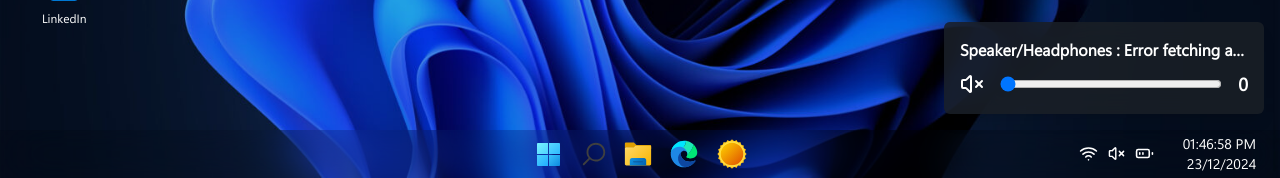
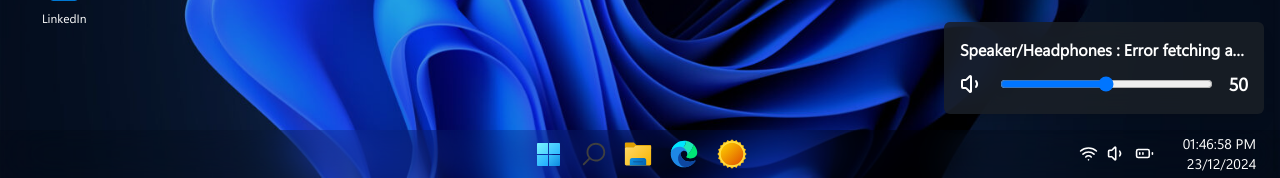
Before and after one commit to iSayZ/Windows-Portfolio, a Next.js app: page / in a window 1280 px wide. Both pictures are taken after a click on the button 1116 px from the left and 775 px from the top of the page. Shown: the part 622-800 px from the top of the page. Built offline with nearby package versions, Linux system fonts and the light colour scheme.

Commit message:
Context created to manage the volume of all app sounds from the SoundMenu

```diff
--- a/src/app/components/Taskbar/SystemTray/SoundButton/SoundMenu/component.tsx
+++ b/src/app/components/Taskbar/SystemTray/SoundButton/SoundMenu/component.tsx
@@ -1,19 +1,24 @@
 import React, { useRef } from 'react';
 import { Volume, Volume1, Volume2, VolumeX } from 'lucide-react';
-import { SoundMenuProps } from './types';
 import useAudioOutput from './hooks/useAudioOutpout';
 import useClickOutside from '@/app/hooks/useClickOutside';
+import { useAudio } from '@/app/context/AudioContext';
+
+interface SoundMenuProps {
+  isOpen: boolean;
+  onClose: () => void;
+  toggleButtonRef: React.RefObject<HTMLButtonElement | null>;
+}
 
 const SoundMenu: React.FC<SoundMenuProps> = ({
-  volume,
-  onVolumeChange,
   isOpen,
   onClose,
   toggleButtonRef,
 }) => {
   const audioOutput = useAudioOutput();
+  const { volume, isMuted, setVolume, toggleMute } = useAudio();
 
-  const menuRef = useRef<HTMLDivElement | null>(null);
+  const menuRef = useRef<HTMLDivElement>(null);
   useClickOutside({
     isOpen,
     onClose,
@@ -21,7 +26,7 @@ const SoundMenu: React.FC<SoundMenuProps> = ({
   });
 
   const getVolumeIcon = () => {
-    if (volume === 0) return <VolumeX size={24} />;
+    if (isMuted || volume === 0) return <VolumeX size={24} />;
     if (volume < 33) return <Volume size={24} />;
     if (volume < 66) return <Volume1 size={24} />;
     return <Volume2 size={24} />;
@@ -36,15 +41,20 @@ const SoundMenu: React.FC<SoundMenuProps> = ({
         Speaker/Headphones : {audioOutput}
       </p>
       <div className="flex items-center gap-4">
-        {/* Dynamic icon */}
-        <div className="text-primary">{getVolumeIcon()}</div>
-        {/* Volume slider */}
+        {/* Icône de volume cliquable pour mute/unmute */}
+        <button
+          onClick={toggleMute}
+          className="text-primary hover:text-primary/80 transition-colors"
+        >
+          {getVolumeIcon()}
+        </button>
+        {/* Slider de volume */}
         <input
           type="range"
           min="0"
           max="100"
           value={volume}
-          onChange={(e) => onVolumeChange(Number(e.target.value))}
+          onChange={(e) => setVolume(Number(e.target.value))}
           className="w-full cursor-pointer"
         />
         <p className="text-center text-lg font-bold">{volume}</p>
--- a/src/app/components/Taskbar/SystemTray/SoundButton/component.tsx
+++ b/src/app/components/Taskbar/SystemTray/SoundButton/component.tsx
@@ -1,102 +1,46 @@
-import React, { useState, useRef, useEffect } from 'react';
+'use client';
+
+import React, { useRef, useState } from 'react';
+import { Volume, Volume1, Volume2, VolumeX } from 'lucide-react';
+import { useAudio } from '@/app/context/AudioContext';
+import { SoundMenu } from './SoundMenu';
 import { Tooltip } from '@/app/components/Tooltip';
 import { MenuPortal } from '../../MenuPortal';
-import { SoundMenu } from './SoundMenu';
-import { Volume, Volume1, Volume2, VolumeX } from 'lucide-react';
-import { playlist } from './constants';
 
-const SoundButton: React.FC = () => {
-  const [volume, setVolume] = useState<number>(0);
-  const [isSoundMenuOpen, setIsSoundMenuOpen] = useState<boolean>(false);
-  const [isAudioPlaying, setIsAudioPlaying] = useState<boolean>(false); // Track if audio is playing
+export const SoundButton: React.FC = () => {
+  const [isMenuOpen, setIsMenuOpen] = useState(false);
+  const toggleButtonRef = useRef<HTMLButtonElement>(null);
+  const { volume, isMuted } = useAudio();
 
-  const toggleButtonRef = useRef<HTMLButtonElement | null>(null);
-  const audioRef = useRef<HTMLAudioElement | null>(null);
-
-  const [currentSongIndex, setCurrentSongIndex] = useState<number>(0);
-
-  const toggleSoundMenu = () => setIsSoundMenuOpen(!isSoundMenuOpen);
+  const toggleMenu = () => setIsMenuOpen(!isMenuOpen);
 
   const getVolumeIcon = () => {
-    if (volume === 0) return <VolumeX size={17} />;
-    if (volume < 33) return <Volume size={17} />;
-    if (volume < 66) return <Volume1 size={17} />;
-    return <Volume2 size={17} />;
+    if (isMuted || volume === 0) return <VolumeX size={19} />;
+    if (volume < 33) return <Volume size={19} />;
+    if (volume < 66) return <Volume1 size={19} />;
+    return <Volume2 size={19} />;
   };
-
-  const handleVolumeChange = (newVolume: number) => {
-    setVolume(newVolume);
-    if (audioRef.current) {
-      audioRef.current.volume = newVolume / 100;
-
-      if (newVolume > 0 && audioRef.current.paused) {
-        // Play audio if it's paused
-        audioRef.current.play().catch((error) => {
-          console.error('Error playing audio:', error);
-        });
-        setIsAudioPlaying(true); // Track that audio is now playing
-      }
-    }
-  };
-
-  const handleSongEnd = () => {
-    setCurrentSongIndex((prevIndex) => (prevIndex + 1) % playlist.length);
-  };
-
-  useEffect(() => {
-    if (audioRef.current) {
-      audioRef.current.src = playlist[currentSongIndex];
-      if (isAudioPlaying) {
-        audioRef.current.play().catch((error) => {
-          console.error('Error playing audio:', error);
-        });
-      }
-    }
-  }, [currentSongIndex, isAudioPlaying]);
-
-  useEffect(() => {
-    if (audioRef.current && volume === 0) {
-      audioRef.current.pause();
-    }
-  }, [volume]);
 
   return (
     <div>
-      {/* Toggle button to open menu */}
       <Tooltip content={`Volume ${volume}%`}>
         <button
           ref={toggleButtonRef}
+          onClick={toggleMenu}
           className="flex items-center justify-center size-7 hover:bg-accent transition rounded"
-          aria-label="Volume settings"
-          onClick={toggleSoundMenu}
+          aria-label="Sound settings"
         >
           {getVolumeIcon()}
         </button>
       </Tooltip>
 
-      {/* SoundMenu */}
-      <MenuPortal isOpen={isSoundMenuOpen} onClose={toggleSoundMenu}>
+      <MenuPortal isOpen={isMenuOpen} onClose={toggleMenu}>
         <SoundMenu
-          volume={volume}
-          onVolumeChange={handleVolumeChange}
-          isOpen={isSoundMenuOpen}
-          onClose={toggleSoundMenu}
+          isOpen={isMenuOpen}
+          onClose={toggleMenu}
           toggleButtonRef={toggleButtonRef}
         />
       </MenuPortal>
-
-      {/* Hidden Audio Player */}
-      <audio
-        ref={audioRef}
-        controls
-        style={{ display: 'none' }}
-        onEnded={handleSongEnd}
-      >
-        <source src={playlist[currentSongIndex]} type="audio/mp3" />
-        Your browser does not support the audio element.
-      </audio>
     </div>
   );
 };
-
-export default SoundButton;
--- a/src/app/components/Taskbar/SystemTray/SoundButton/constants.ts
+++ /dev/null
@@ -1,5 +0,0 @@
-export const playlist: string[] = [
-  'assets/audios/ripples-play.mp3',
-  'assets/audios/free-fall.mp3',
-  'assets/audios/i-see-you.mp3',
-];
--- a/src/app/components/Taskbar/SystemTray/SoundButton/index.ts
+++ b/src/app/components/Taskbar/SystemTray/SoundButton/index.ts
@@ -1,2 +1 @@
-export { default as SoundButton } from './component';
-export * from './constants';
+export { SoundButton } from './component';
--- a/src/app/components/apps/FileExplorer/component.tsx
+++ b/src/app/components/apps/FileExplorer/component.tsx
@@ -65,7 +65,6 @@ export const FileExplorer: React.FC<FileExplorerProps> = ({
         } else if (item.type === 'audio' && app.shortname === 'MusicPlayer') {
           openApp({
             ...app,
-            name: `MusicPlayer - ${item.name}`,
             defaultProps: {
               realPath: item.realPath,
               unmute: true,
--- a/src/app/components/apps/MusicPlayer/component.tsx
+++ b/src/app/components/apps/MusicPlayer/component.tsx
@@ -10,6 +10,7 @@ import {
 } from 'lucide-react';
 import { MusicPlayerProps } from './types';
 import Image from 'next/image';
+import { useAudio, useAudioElement } from '@/app/context/AudioContext';
 
 export const MusicPlayer: React.FC<MusicPlayerProps> = ({ realPath }) => {
   const [audioUrl, setAudioUrl] = useState<string | null>(null);
@@ -18,16 +19,18 @@ export const MusicPlayer: React.FC<MusicPlayerProps> = ({ realPath }) => {
 
   // Audio player states
   const [isPlaying, setIsPlaying] = useState(false);
-  const [isMuted, setIsMuted] = useState(false);
   const [currentTime, setCurrentTime] = useState(0);
   const [duration, setDuration] = useState(0);
-  const [volume, setVolume] = useState(1);
 
   // Refs
   const audioRef = useRef<HTMLAudioElement>(null);
   const progressRef = useRef<HTMLInputElement>(null);
 
-  const audioName = realPath ? realPath.split('/').pop() : 'Music Player'
+  // use global AudioContext
+  const { volume, isMuted, toggleMute } = useAudio();
+  useAudioElement(audioRef);
+
+  const audioName = realPath ? realPath.split('/').pop() : 'Music Player';
 
   useEffect(() => {
     const loadAudio = async () => {
@@ -60,7 +63,6 @@ export const MusicPlayer: React.FC<MusicPlayerProps> = ({ realPath }) => {
 
     loadAudio();
 
-    // Cleanup function to revoke object URL
     return () => {
       if (audioUrl) {
         URL.revokeObjectURL(audioUrl);
@@ -73,7 +75,6 @@ export const MusicPlayer: React.FC<MusicPlayerProps> = ({ realPath }) => {
     if (audioRef.current) {
       setCurrentTime(audioRef.current.currentTime);
 
-      // Update progress bar
       if (progressRef.current) {
         const progress = (audioRef.current.currentTime / audioRef.current.duration) * 100;
         progressRef.current.value = progress.toString();
@@ -96,24 +97,6 @@ export const MusicPlayer: React.FC<MusicPlayerProps> = ({ realPath }) => {
         audioRef.current.play();
       }
       setIsPlaying(!isPlaying);
-    }
-  };
-
-  // Toggle mute
-  const toggleMute = () => {
-    if (audioRef.current) {
-      audioRef.current.muted = !isMuted;
-      setIsMuted(!isMuted);
-    }
-  };
-
-  // Volume change
-  const handleVolumeChange = (e: React.ChangeEvent<HTMLInputElement>) => {
-    const newVolume = parseFloat(e.target.value);
-    if (audioRef.current) {
-      audioRef.current.volume = newVolume;
-      setVolume(newVolume);
-      setIsMuted(newVolume === 0);
     }
   };
 
@@ -151,11 +134,11 @@ export const MusicPlayer: React.FC<MusicPlayerProps> = ({ realPath }) => {
 
   return (
     <div className="w-full h-full bg-background backdrop-blur-2xl flex flex-col">
-      {/* Zone principale avec icône et titre */}
+      {/* Content with sound image / name */}
       <div className="flex-1 flex flex-col items-center justify-center">
         <Image
           src="/assets/images/app-icons/desktop/music-player.svg"
-          alt="Description de l'image"
+          alt="Music Player"
           width={100}
           height={100}
           priority
@@ -165,7 +148,7 @@ export const MusicPlayer: React.FC<MusicPlayerProps> = ({ realPath }) => {
         </h2>
       </div>
 
-      {/* Barre de contrôle en bas style Windows 11 */}
+      {/* Bottom Control Bar */}
       <div className="w-full bg-secondary-bg border-t border-secondary p-4">
         {/* Audio element */}
         {audioUrl && (
@@ -202,37 +185,21 @@ export const MusicPlayer: React.FC<MusicPlayerProps> = ({ realPath }) => {
         </div>
 
         {/* Controls */}
-          {/* Contrôles centraux */}
         <div className="flex items-center justify-between relative">
-            {/* Contrôle gauche : Shuffle */}
+          {/* Left control : Shuffle */}
           <button className="text-foreground hover:text-foreground">
             <Shuffle size={20} />
           </button>
 
-            {/* Contrôle droite : Volume */}
-            <div className="flex items-center space-x-2">
+          {/* Rigth control : Volume */}
           <button
             onClick={toggleMute}
             className="text-foreground hover:text-foreground"
           >
             {isMuted ? <VolumeX size={20} /> : <Volume2 size={20} />}
           </button>
-              <input
-                type="range"
-                min="0"
-                max="1"
-                step="0.1"
-                value={volume}
-                onChange={handleVolumeChange}
-                className="w-20 h-1 bg-gray-500 rounded-full appearance-none cursor-pointer
-                  [&::-webkit-slider-thumb]:appearance-none
-                  [&::-webkit-slider-thumb]:w-3
-                  [&::-webkit-slider-thumb]:h-3
-                  [&::-webkit-slider-thumb]:rounded-full
-                  [&::-webkit-slider-thumb]:bg-foreground
-                  hover:[&::-webkit-slider-thumb]:bg-blue-500"
-              />
-            </div>
+
+          {/* Centered control : Prev, Play, Next */}
           <div className='absolute top-1/2 left-1/2 transform -translate-x-1/2 -translate-y-1/2 space-x-4'>
             <button className="text-foreground hover:text-foreground">
               <SkipBack size={24} />
--- a/src/app/components/apps/YouTubeViewer/component.tsx
+++ b/src/app/components/apps/YouTubeViewer/component.tsx
@@ -1,5 +1,27 @@
-import React, { useState, useEffect } from 'react';
+import React, { useState, useEffect, useRef } from 'react';
 import { YouTubeViewerProps } from './types';
+import { useAudio } from '@/app/context/AudioContext';
+
+declare global {
+  interface Window {
+    YT: {
+      Player: new (
+        elementId: string | HTMLElement,
+        options: {
+          videoId: string;
+          events: {
+            onReady: (event: { target: any }) => void;
+          };
+          playerVars: {
+            autoplay: number;
+            mute: number;
+          };
+        }
+      ) => any;
+    };
+    onYouTubeIframeAPIReady: () => void;
+  }
+}
 
 export const YouTubeViewer: React.FC<YouTubeViewerProps> = ({ url, unmute = false }) => {
   const [videoSource, setVideoSource] = useState<{
@@ -7,37 +29,93 @@ export const YouTubeViewer: React.FC<YouTubeViewerProps> = ({ url, unmute = fals
     id: string | null;
   }>({ type: 'youtube', id: null });
   const [error, setError] = useState<string | null>(null);
+  const [player, setPlayer] = useState<any>(null);
+  const videoRef = useRef<HTMLVideoElement>(null);
+  const playerContainerRef = useRef<HTMLDivElement>(null);
+  const { volume, isMuted, registerAudio } = useAudio();
+
+  // Load YouTube API
+  useEffect(() => {
+    if (!window.YT) {
+      const tag = document.createElement('script');
+      tag.src = 'https://www.youtube.com/iframe_api';
+      const firstScriptTag = document.getElementsByTagName('script')[0];
+      firstScriptTag.parentNode?.insertBefore(tag, firstScriptTag);
+
+      window.onYouTubeIframeAPIReady = () => {
+        initializePlayer();
+      };
+    } else {
+      initializePlayer();
+    }
+  }, [videoSource.id]);
+
+  // Initialize YouTube player
+  const initializePlayer = () => {
+    if (videoSource.type === 'youtube' && videoSource.id && window.YT && playerContainerRef.current) {
+      // We ignore the returned player instance as we use the event.target in onReady
+      new window.YT.Player(playerContainerRef.current, {
+        videoId: videoSource.id,
+        events: {
+          onReady: (event) => {
+            setPlayer(event.target);
+            // Initialize volume
+            event.target.setVolume(volume);
+            if (isMuted) {
+              event.target.mute();
+            }
+          },
+        },
+        playerVars: {
+          autoplay: 1,
+          mute: unmute ? 0 : 1,
+        },
+      });
+    }
+  };
+
+  // Synchronize volume with AudioContext
+  useEffect(() => {
+    if (player && videoSource.type === 'youtube') {
+      if (isMuted) {
+        player.mute();
+      } else {
+        player.unMute();
+        player.setVolume(volume);
+      }
+    }
+  }, [volume, isMuted, player]);
+
+  // Register local video in AudioContext
+  useEffect(() => {
+    if (videoSource.type === 'local' && videoRef.current) {
+      registerAudio(videoRef.current);
+    }
+  }, [videoSource.type, registerAudio]);
 
   useEffect(() => {
-    // Extract YouTube video ID from various URL formats
     const extractYouTubeVideoId = (inputUrl: string) => {
       try {
         const urlObj = new URL(inputUrl);
 
-        // Check if it's a local file video
         const localVideoExtensions = ['mp4', 'webm', 'ogg', 'mov', 'avi', 'mkv'];
         const fileExtension = inputUrl.split('.').pop()?.toLowerCase();
 
         if (fileExtension && localVideoExtensions.includes(fileExtension)) {
-          // Local video file
           setVideoSource({ type: 'local', id: inputUrl });
           return;
         }
 
-        // YouTube URL handling
         if (urlObj.hostname === 'youtu.be') {
-          // Shortened URL format
           setVideoSource({ type: 'youtube', id: urlObj.pathname.slice(1) });
           return;
         } else if (urlObj.hostname === 'www.youtube.com' || urlObj.hostname === 'youtube.com') {
-          // Long URL formats
           const videoIdParam = urlObj.searchParams.get('v');
           if (videoIdParam) {
             setVideoSource({ type: 'youtube', id: videoIdParam });
             return;
           }
 
-          // Handle embed URLs
           const pathParts = urlObj.pathname.split('/');
           const embedIndex = pathParts.indexOf('embed');
           if (embedIndex !== -1 && pathParts[embedIndex + 1]) {
@@ -76,16 +154,10 @@ export const YouTubeViewer: React.FC<YouTubeViewerProps> = ({ url, unmute = fals
     <div className="w-full h-full flex items-center justify-center bg-black">
       <div className="aspect-video w-full h-full">
         {videoSource.type === 'youtube' ? (
-          <iframe
-            src={`https://www.youtube.com/embed/${videoSource.id}?autoplay=1${unmute ? '&mute=0' : '&mute=1'}`}
-            title="YouTube video player"
-            allow="accelerometer; autoplay; clipboard-write; encrypted-media; gyroscope; picture-in-picture; web-share"
-            referrerPolicy="strict-origin-when-cross-origin"
-            className="w-full h-full"
-            allowFullScreen
-          />
+          <div ref={playerContainerRef} className="w-full h-full" />
         ) : (
           <video
+            ref={videoRef}
             src={videoSource.id}
             autoPlay
             controls
--- /dev/null
+++ b/src/app/context/AudioContext.tsx
@@ -0,0 +1,107 @@
+"use client";
+
+import React, { createContext, useContext, useState, useEffect, useCallback } from 'react';
+
+interface AudioContextType {
+  volume: number;
+  isMuted: boolean;
+  previousVolume: number;
+  setVolume: (volume: number) => void;
+  toggleMute: () => void;
+  registerAudio: (audioElement: HTMLAudioElement) => void;
+  unregisterAudio: (audioElement: HTMLAudioElement) => void;
+}
+
+const AudioContext = createContext<AudioContextType | undefined>(undefined);
+
+export const AudioProvider: React.FC<{ children: React.ReactNode }> = ({ children }) => {
+  const [volume, setVolumeState] = useState<number>(50);
+  const [isMuted, setIsMuted] = useState<boolean>(false);
+  const [previousVolume, setPreviousVolume] = useState<number>(50);
+  const [audioElements, setAudioElements] = useState<Set<HTMLAudioElement>>(new Set());
+
+  // Appliquer le volume à tous les éléments audio enregistrés
+  const applyVolumeToAll = useCallback((newVolume: number) => {
+    audioElements.forEach(audio => {
+      audio.volume = newVolume / 100;
+    });
+  }, [audioElements]);
+
+  // Mettre à jour le volume
+  const setVolume = useCallback((newVolume: number) => {
+    setVolumeState(newVolume);
+    if (!isMuted) {
+      applyVolumeToAll(newVolume);
+    }
+  }, [isMuted, applyVolumeToAll]);
+
+  // Basculer le mode muet
+  const toggleMute = useCallback(() => {
+    setIsMuted(prev => {
+      if (prev) {
+        // Restaurer le volume précédent
+        applyVolumeToAll(previousVolume);
+        return false;
+      } else {
+        // Sauvegarder le volume actuel et couper le son
+        setPreviousVolume(volume);
+        applyVolumeToAll(0);
+        return true;
+      }
+    });
+  }, [volume, previousVolume, applyVolumeToAll]);
+
+  // Enregistrer un nouvel élément audio
+  const registerAudio = useCallback((audioElement: HTMLAudioElement) => {
+    setAudioElements(prev => {
+      const newSet = new Set(prev);
+      newSet.add(audioElement);
+      return newSet;
+    });
+    // Appliquer le volume actuel au nouvel élément
+    audioElement.volume = isMuted ? 0 : volume / 100;
+  }, [volume, isMuted]);
+
+  // Supprimer un élément audio
+  const unregisterAudio = useCallback((audioElement: HTMLAudioElement) => {
+    setAudioElements(prev => {
+      const newSet = new Set(prev);
+      newSet.delete(audioElement);
+      return newSet;
+    });
+  }, []);
+
+  const value = {
+    volume,
+    isMuted,
+    previousVolume,
+    setVolume,
+    toggleMute,
+    registerAudio,
+    unregisterAudio
+  };
+
+  return <AudioContext.Provider value={value}>{children}</AudioContext.Provider>;
+};
+
+// Hook personnalisé pour utiliser le contexte audio
+export const useAudio = () => {
+  const context = useContext(AudioContext);
+  if (context === undefined) {
+    throw new Error('useAudio must be used within an AudioProvider');
+  }
+  return context;
+};
+
+// Hook pour gérer facilement un élément audio
+export const useAudioElement = (audioRef: React.RefObject<HTMLAudioElement | null>) => {
+  const { registerAudio, unregisterAudio } = useAudio();
+
+  useEffect(() => {
+    const audioElement = audioRef.current;
+    if (audioElement) {
+      registerAudio(audioElement);
+      return () => unregisterAudio(audioElement);
+    }
+  }, [audioRef, registerAudio, unregisterAudio]);
+};
```
Also changed, not shown: src/app/layout.tsx (+7 -4 lines). Lines whose indentation alone changed are shown as unchanged.
